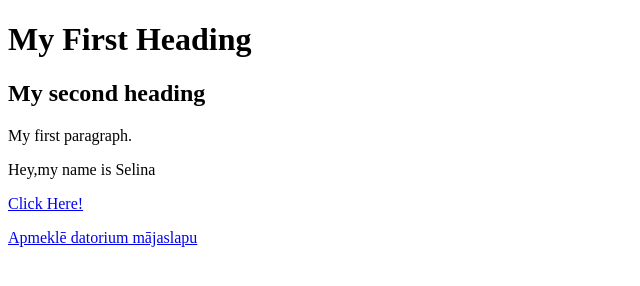
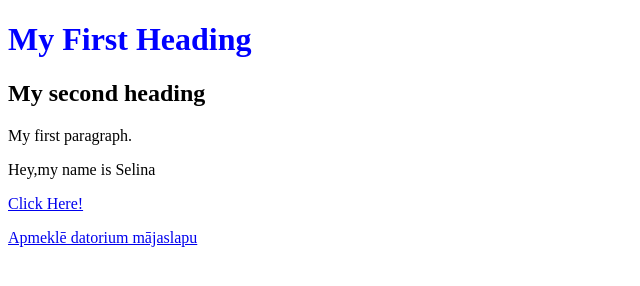
Before and after one commit to seliiinaaaa/my-first-webpage25, a plain HTML site: page index.html in a window 1280 px wide. Shown: the whole page, without its empty margins (0-640 px from the left). Drawn offline with Linux system fonts and the light colour scheme.

Commit message:
Update index.html

```diff
--- a/index.html
+++ b/index.html
@@ -8,7 +8,7 @@
 
 <body>
 
-<h1>My First Heading</h1>
+<h1 style="color:blue;">My First Heading</h1>
   <h2>My second heading</h2>
 
 <p>My first paragraph.</p>
```
